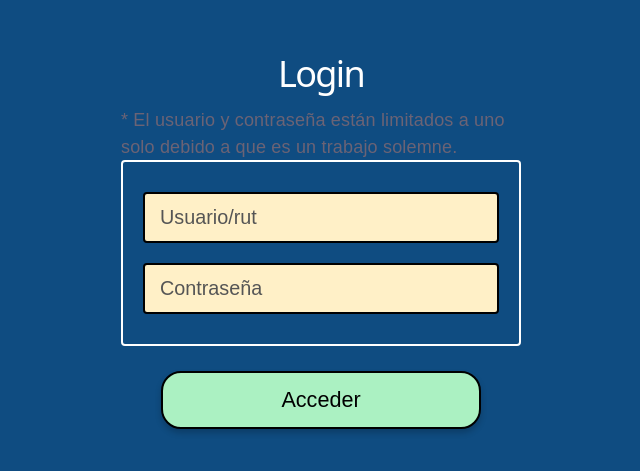
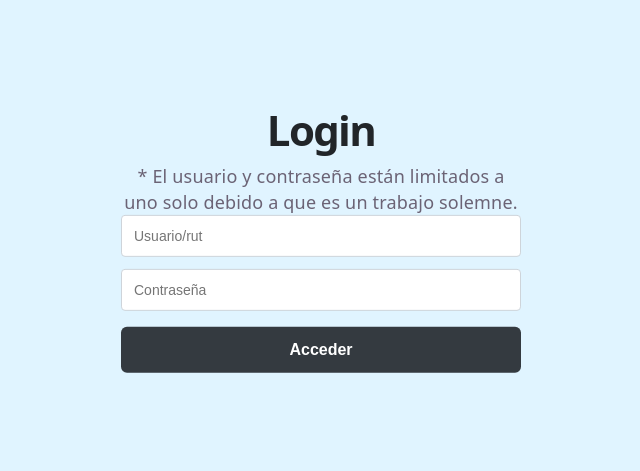
Before and after one commit to RailynTan/S2-AppWeb, a React (Vite) app: page /login in a window 1280 px wide. Shown: the part 171-642 px from the top of the page, without its empty margins (319-959 px from the left). Built offline with nearby package versions, Linux system fonts and the light colour scheme.

Commit message:
Update Login.scss

```diff
--- a/src/styles/Login.scss
+++ b/src/styles/Login.scss
@@ -1,100 +1,103 @@
-$color-bg-dark: #0f4c81;
-$color-card-bg: #0b3c66;
-$color-text-light: #ffffff;
-$color-input-crema: #fff0c7;
-$color-btn-green: #abf1c2;
-$color-border-light: #527e9f;
+$color-fondo-app: #e0f4ff;
+$texto-oscuro: #212529;
+
+html, body {
+  margin: 0;
+  padding: 0;
+  width: 100%;
+  height: 100%;
+  background-color: $color-fondo-app;
+}
 
 .login-container-full {
-  display: flex;
-  justify-content: center;
-  align-items: center;
-  background-color: $color-bg-dark;
-  min-height: 100vh;
-  width: 100%;
-  font-family: Arial, sans-serif;
+  position: fixed;
+  top: 0;
+  left: 0;
+  width: 100vw;
+  height: 100vh;
+  background-color: $color-fondo-app;
+  z-index: 9999;
+}
+
+.login-card {
+  position: absolute;
+  top: 50%;
+  left: 50%;
+  transform: translate(-50%, -50%);
+
+  width: 90%;
+  max-width: 400px;
+  text-align: center;
   box-sizing: border-box;
 
-  .login-card {
-    display: flex;
-    flex-direction: column;
-    align-items: center;
-    width: 100%;
-    max-width: 400px;
-    padding: 20px;
-
   .login-title {
-      color: $color-text-light;
-      font-size: 2rem;
+    font-size: 42px;
     margin-bottom: 20px;
-      font-weight: normal;
+    color: $texto-oscuro;
+    font-weight: bold;
+    text-align: center;
+  }
 }
 
 .login-form {
   width: 100%;
   display: flex;
   flex-direction: column;
+  gap: 16px;
   align-items: center;
-      gap: 25px;
 
   .inputs-box {
-        width: 100%;
-        background-color: transparent;
-        border: 2px solid $color-text-light;
-        padding: 30px 20px;
-        border-radius: 4px;
     display: flex;
     flex-direction: column;
-        gap: 20px;
-        box-sizing: border-box;
+    gap: 12px;
+    width: 100%;
 
     .input-group {
       width: 100%;
 
       input {
         width: 100%;
-            background-color: $color-input-crema;
-            color: #000000;
-            border: 2px solid #000000;
-            padding: 12px 15px;
-            font-size: 1.1rem;
+        padding: 12px;
+        font-size: 14px;
+        border: 1px solid #ced4da;
         border-radius: 4px;
-            outline: none;
         box-sizing: border-box;
-            font-family: inherit;
-
-            &::placeholder {
-              color: #555555;
-            }
+        text-align: left;
 
         &:focus {
-              border-color: $color-border-light;
-              box-shadow: 0 0 5px rgba(255, 255, 255, 0.2);
+          outline: none;
+          border-color: #86b7fe;
         }
       }
     }
   }
+
+  .login-error-message {
+    margin-top: 4px;
+    text-align: center;
+    width: 100%;
+
+    span {
+      color: #dc3545 !important;
+      font-weight: bold;
+      font-size: 14px;
+    }
+  }
+
   .btn-access {
-        width: 80%;
-        background-color: $color-btn-green;
-        color: #000000;
-        border: 2px solid #000000;
+    width: 100%;
     padding: 14px;
-        font-size: 1.2rem;
-        font-weight: normal;
-        border-radius: 20px;
+    background-color: #343a40;
+    color: #ffffff;
+    border: none;
+    border-radius: 6px;
+    font-size: 16px;
+    font-weight: bold;
     cursor: pointer;
-        transition: transform 0.1s ease, background-color 0.2s ease;
-        box-shadow: 0 4px 6px rgba(0, 0, 0, 0.2);
+    transition: background-color 0.2s ease;
 
     &:hover {
-          background-color: darken($color-btn-green, 8%);
-        }
-
-        &:active {
-          transform: scale(0.98);
+      background-color: #212529;
     }
   }
 }
-  }
-}
```
Lines whose indentation alone changed are shown as unchanged.
